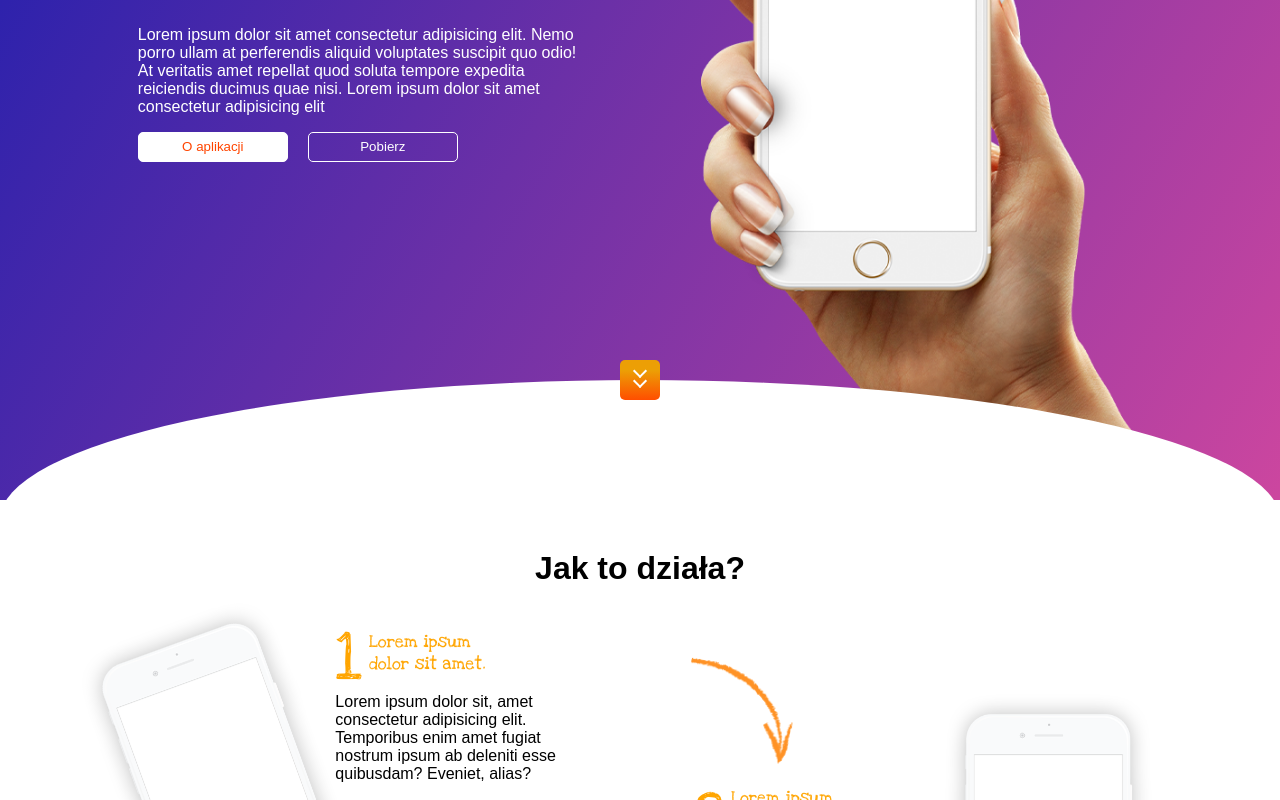
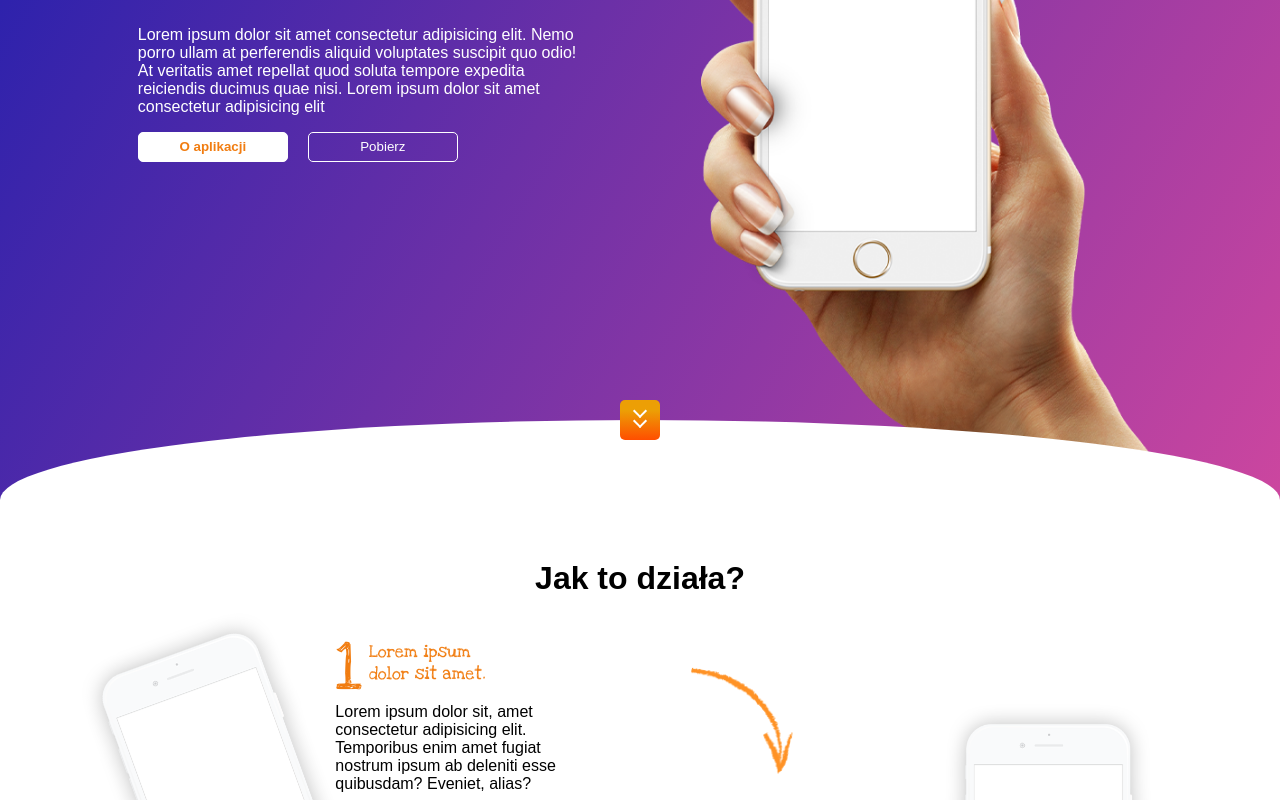
Before and after one commit to wszczawinski/LandingTest, a React (Create React App) app: page / in a window 1280 px wide. Shown: the part 300-1100 px from the top of the page. Built offline with nearby package versions, Linux system fonts and the light colour scheme; a web font is replaced by a local one.

Commit message:
feat(description): styling complete

```diff
--- a/src/components/Description.js
+++ b/src/components/Description.js
@@ -43,7 +43,7 @@ export default function Description() {
               src={arrowOne}
               alt="arrow-one"
             />
-            <div className={` ${styles.itemText}`}>
+            <div className={` ${styles.itemText} ${styles.secondParagraph}`}>
               <p className={styles.itemTextTitle}>
                 2 Lorem ipsum <br /> dolor sit amet.
               </p>
--- a/src/components/Description.module.scss
+++ b/src/components/Description.module.scss
@@ -4,21 +4,19 @@
   z-index: 1;
   width: 100%;
   background-color: white;
-  margin-top: -120px;
-  border-radius: 50% 50% 0 0 / 12% 12% 0 0;
   display: flex;
   flex-direction: column;
   align-items: center;
 
   .descriptionArrowsBtn {
-    margin-top: -20px;
+    margin-top: -12.5vh;
     border: none;
     outline: none;
     border-radius: 5px;
     background-color: #ff4e00;
     background-image: linear-gradient(360deg, #ff4e00 0%, #ec9f05 74%);
-    height: 40px;
-    width: 40px;
+    height: 5vh;
+    width: 5vh;
     display: flex;
     flex-direction: column;
     justify-content: center;
@@ -39,7 +37,7 @@
   }
 
   .descriptionTitle {
-    margin-top: 150px;
+    margin-top: 15vh;
     font-size: 2rem;
 
     @media (max-width: $desktop-small) {
@@ -47,6 +45,7 @@
     }
 
     @media (max-width: $mobile) {
+      margin-top: 20vh;
       font-size: 1.1rem;
     }
   }
@@ -103,7 +102,7 @@
 
         .itemTextTitle {
           font-family: 'Love', sans-serif;
-          color: orange;
+          color: rgb(241, 125, 17);
           font-size: 1.1rem;
           width: 90%;
         }
@@ -165,20 +164,51 @@
       }
 
       @media (max-width: $tablet) {
-        .itemImage {
-          display: none;
-        }
+        flex-direction: column;
 
         .firstParagraph {
           align-self: center;
         }
 
+        .secondParagraph {
+          margin-top: -20vh;
+        }
+
         .thirdParagraph {
-          margin-top: 0;
+          margin: 0;
         }
 
         .fouthParagraph {
-          margin-left: 0;
+          margin: 0;
+          order: 2;
+        }
+
+        .fourthPhone {
+          margin: 0;
+        }
+
+        .itemArrow {
+          display: none;
+        }
+      }
+
+      @media (max-width: $mobile) {
+        .secondPhone {
+          margin: 0;
+          order: -1;
+          transform: rotate(70deg);
+        }
+
+        .secondParagraph {
+          margin: 0;
+        }
+
+        .fouthParagraph {
+          margin: 0;
+        }
+
+        .fourthPhone {
+          margin-bottom: 0;
         }
       }
     }
@@ -187,12 +217,20 @@
       flex-direction: column;
 
       .descriptionItem {
-        width: 80%;
-      }
-
-      .itemArrow {
-        display: none;
+        flex-direction: column;
+        margin-bottom: 5vh;
+        width: 90%;
       }
     }
   }
 }
+
+.description::before {
+  content: ' ';
+  position: absolute;
+  top: 90vh;
+  border-radius: 50% 50% 0 0 / 100% 100% 0 0;
+  background: white;
+  width: 100%;
+  height: 10vh;
+}
--- a/src/components/Hero.module.scss
+++ b/src/components/Hero.module.scss
@@ -51,7 +51,8 @@
       }
 
       .btnOrange {
-        color: orangered;
+        color: rgb(241, 125, 17);
+        font-weight: 700;
         background-color: white;
       }
     }
--- a/src/components/Navbar.module.scss
+++ b/src/components/Navbar.module.scss
@@ -68,6 +68,7 @@
       align-items: center;
 
       .navbarLogo {
+        font-size: 1.8rem;
         margin-bottom: 20px;
       }
 
@@ -78,6 +79,9 @@
       }
     }
     @media (max-width: $mobile) {
+      .navbarLogo{
+        font-size: 1.4rem;
+      }
       .navbarList {
         font-size: 0.6rem;
 
```
